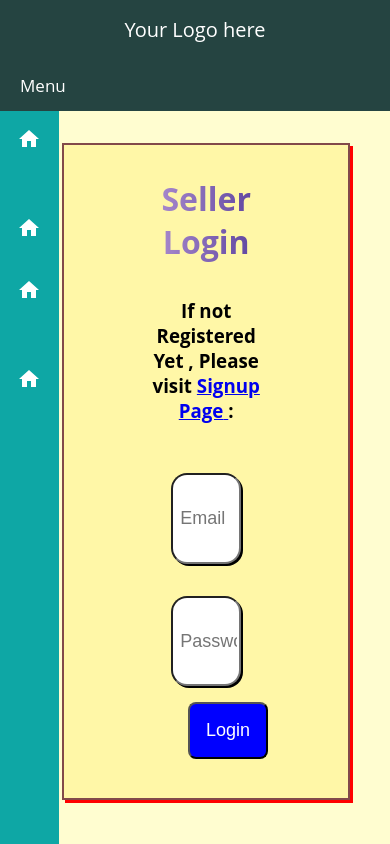
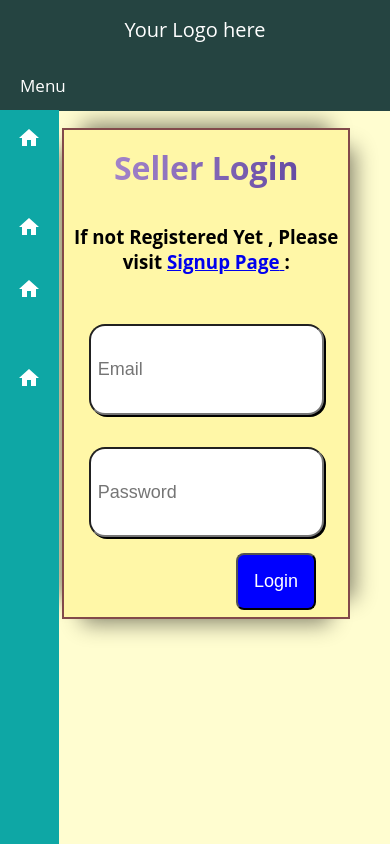
Before and after one commit to Itachi7011/e-commerce_web-app-, a React (Create React App) app in the folder client/: page /SellerLogin in a window 390 px wide. Built offline with nearby package versions, Linux system fonts and the light colour scheme.

Commit message:
Update App.css

```diff
--- a/client/src/App.css
+++ b/client/src/App.css
@@ -1,11 +1,10 @@
 .App {
   text-align: center;
 }
-
 .main-div {
   text-align: center;
   align-items: center;
-  margin-top: 2rem;
+  margin-top: 5rem;
   margin-bottom: 2rem;
   margin-left: 20%;
   margin-right: 5rem;
@@ -26,7 +25,6 @@ body {
   font-family: "Open Sans", sans-serif;
 }
 navbar-main-div {
-
   background: #212121;
   font-size: 22px;
   line-height: 32px;
@@ -48,8 +46,9 @@ navbarLinks {
 
 /* Giving a background-color to the nav container. */
 nav {
-
-  right: 0px;
+  position: fixed;
+  top: -0rem;
+  width: 100%;
   margin: 0;
   padding: 0;
   background-color: #254441;
@@ -127,7 +126,7 @@ nav ul ul {
 /* Display Dropdowns on Hover */
 nav ul li:hover > ul {
   display: inherit;
-  margin-top: -5px;
+  margin-top: -8px;
 }
 
 /* Fisrt Tier Dropdown */
@@ -151,7 +150,7 @@ nav ul ul ul li {
 
 /* Change ' +' in order to change the Dropdown symbol */
 li > a:after {
-  content: " +";
+  content: " ";
 }
 li > a:only-child:after {
   content: "";
@@ -204,6 +203,7 @@ li > a:only-child:after {
   nav ul li {
     display: block;
     width: 100%;
+    padding-left: 15%;
   }
 
   nav ul ul .toggle,
@@ -231,6 +231,7 @@ li > a:only-child:after {
   nav ul li ul li .toggle,
   nav ul ul a {
     background-color: #212121;
+    color: #fff;
   }
 
   /* Hide Dropdowns by Default */
@@ -279,10 +280,10 @@ li > a:only-child:after {
   margin: 0;
   padding: 0;
   width: 200px;
-  background-color: #0EA7A5;
+  background-color: #0ea7a5;
   color: white;
   position: fixed;
-
+  top: 3.7rem;
   height: 100%;
   overflow: auto;
   transition: width 0.3s ease;
@@ -314,8 +315,75 @@ div.content {
   padding: 1px 16px;
   height: 1000px;
 }
+@media screen and (max-width: 1630px) {
+  .sidebar {
+    position: fixed;
+    top: 3.6rem;
+  }
+  .main-div {
+    margin-top: 10rem;
+  }
+}
 
-@media screen and (max-width: 700px ) {
+
+@media screen and (max-width: 1620px) {
+  .sidebar {
+    position: fixed;
+    top: 3.6rem;
+  }
+  .main-div {
+    margin-top: 10rem;
+  }
+}
+@media screen and (max-width: 1418px) {
+  .sidebar {
+    position: fixed;
+    top: 2rem;
+  }
+  .main-div {
+    margin-top: 13rem;
+  }
+}
+@media screen and (max-width: 1430px) {
+  .sidebar {
+    position: fixed;
+    top: 10.9rem;
+  }
+  .main-body1{
+    margin: 0px;
+    padding: 0px;
+  }
+  .formDivRegistraion{
+    margin: 0;
+    padding: 0px;
+  }
+
+}
+@media screen and (max-width: 1294px) {
+  .sidebar {
+    position: fixed;
+    top: 10.9rem;
+  }
+}
+@media screen and (max-width: 1042px) {
+  .sidebar {
+    position: fixed;
+    top: 10.7rem;
+  }
+  .main-div {
+    margin-top: 13rem;
+  }
+}
+@media screen and (max-width: 1028px) {
+  .sidebar {
+    position: fixed;
+    top: 6.9rem;
+  }
+  .main-div {
+    margin-top: 15rem;
+  }
+}
+@media screen and (max-width: 700px) {
   .sidebar {
     height: auto;
     position: relative;
@@ -326,7 +394,7 @@ div.content {
   div.content {
     margin-left: 0;
   }
-  .sidebar_name{
+  .sidebar_name {
     display: none;
   }
 
@@ -334,7 +402,7 @@ div.content {
     margin: 0;
     padding: 0;
     width: 3vw;
-    background-color: #0EA7A5;
+    background-color: #0ea7a5;
     color: white;
     position: fixed;
     height: 100%;
@@ -351,7 +419,6 @@ div.content {
     text-align: center;
     float: none;
   }
-
 }
 
 /* Login Page CSS */
@@ -360,8 +427,12 @@ div.content {
   border: 2px solid rgb(130, 74, 74);
   padding: 1rem 5rem 7rem 5rem;
   margin-right: 2rem;
+  margin-top: 10rem;
   background-color: #fff7a7;
-  box-shadow: 3px 3px red;
+  box-shadow: 0px -25px 20px -20px rgba(0,0,0,0.45),
+  25px 0px 20px -20px rgba(0,0,0,0.45),
+  0px 25px 20px -20px rgba(0,0,0,0.45),
+  -25px 0px 20px -20px rgba(0,0,0,0.45);
 }
 
 .loginFormInput {
@@ -378,11 +449,12 @@ div.content {
   font-size: large;
   padding: 1rem;
   border-radius: 0.5rem;
+  margin-right: 2rem;
 }
 .title_heading {
   font-size: xxx-large;
   font-weight: bolder;
-  background-image: linear-gradient(to left, #553c9a, #b393d3);
+  background-image: linear-gradient(to left, #ef4141, #1006d0);
   color: transparent;
   background-clip: text;
   -webkit-background-clip: text;
@@ -402,7 +474,7 @@ div.content {
     margin: 0;
     padding: 0;
     width: 15vw;
-    background-color: #0EA7A5;
+    background-color: #0ea7a5;
     color: white;
     position: fixed;
     height: 100%;
@@ -447,6 +519,9 @@ div.content {
   }
 }
 @media screen and (max-width: 560px) {
+  .main-div{
+    margin-top: 8rem;
+  }
   .title_heading {
     margin: 0;
     padding: 0;
@@ -458,31 +533,35 @@ div.content {
     -webkit-background-clip: text;
     padding: 1rem;
   }
-  .login-main-div{
+  .login-main-div {
     padding: 0;
     margin: 0;
     padding-bottom: 5rem;
   }
   .loginFormInput {
-    width: 80%;
+    width: 100%;
     height: 10vh;
     margin-top: 2rem;
     border-radius: 1rem;
-
     box-shadow: 2px 2px black;
     font-size: large;
   }
 }
 .login-main-div {
   border: 2px solid rgb(130, 74, 74);
-  padding: 1rem 5rem 7rem 5rem;
+  padding: 0;
+  padding-bottom: 5rem;
   margin-right: 2rem;
   background-color: #fff7a7;
-  box-shadow: 3px 3px red;
+  box-shadow: 0px -25px 20px -20px rgba(0,0,0,0.45),
+  25px 0px 20px -20px rgba(0,0,0,0.45),
+  0px 25px 20px -20px rgba(0,0,0,0.45),
+  -25px 0px 20px -20px rgba(0,0,0,0.45);
+
 }
 
 .loginFormInput {
-  width: 50%;
+  width: 80%;
   height: 10vh;
   margin-top: 2rem;
   border-radius: 1rem;
@@ -491,11 +570,17 @@ div.content {
 }
 .main-body1 {
   border: 2px solid black;
-  margin-top: 2rem;
+  box-shadow: 0px -25px 20px -20px rgba(0,0,0,0.45),
+  25px 0px 20px -20px rgba(0,0,0,0.45),
+  0px 25px 20px -20px rgba(0,0,0,0.45),
+  -25px 0px 20px -20px rgba(0,0,0,0.45);
+  margin-top: 5rem;
   padding: 2rem;
-  padding-bottom: 3rem;
+  padding-bottom: 5rem;
   margin-left: 25rem;
   margin-right: 8rem;
+  margin-bottom: 2rem;
+
 }
 .formInputRegistraion {
   width: 100%;
@@ -506,4 +591,6 @@ div.content {
 
 .formDivRegistraion {
   margin: 0.8rem 0rem 0.8rem 0.5rem;
+  font-size: large;
+  font-weight: bold;
 }
```
